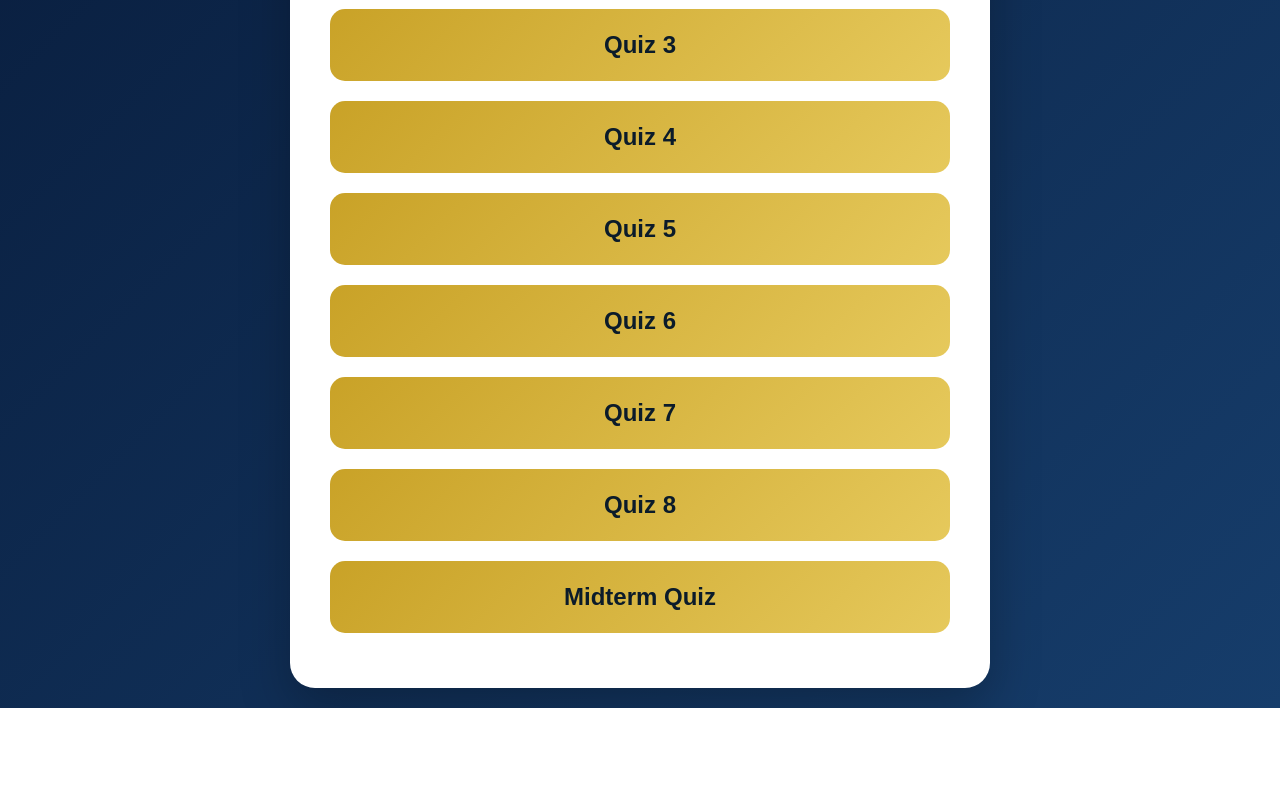
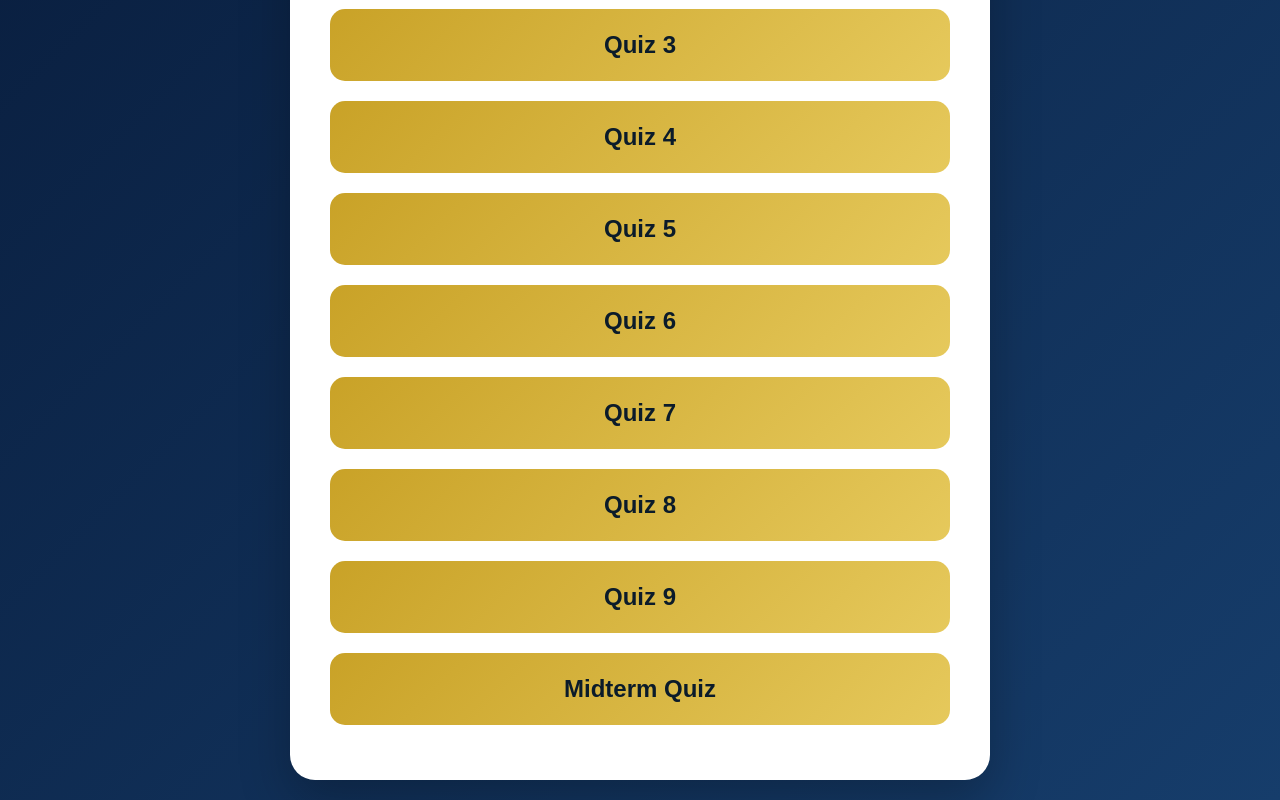
Before and after one commit to centerjust4u-creator/IOS, a plain HTML site: page index.html in a window 1280 px wide. Shown: the part 380-1180 px from the top of the page. Before the commit the page ends 1088 px from the top, so only its background shows below. Drawn offline with Linux system fonts and the light colour scheme.

Commit message:
Add link to Quiz 9 in index.html

```diff
--- a/index.html
+++ b/index.html
@@ -97,6 +97,7 @@ h1 {
         <a class="quiz" href="quiz-6/">Quiz 6</a>
         <a class="quiz" href="quiz-7/">Quiz 7</a>
         <a class="quiz" href="quiz-8/">Quiz 8</a>
+        <a class="quiz" href="quiz-9/">Quiz 9</a>
 
         <a class="quiz" href="midterm-quiz/">Midterm Quiz</a>
     </div>
```
